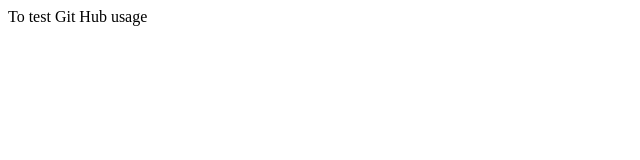
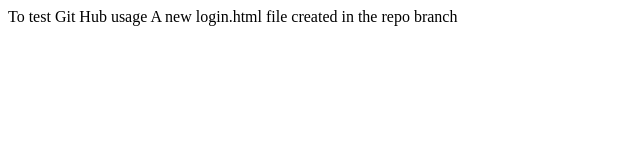
Before and after one commit to amithnigam/Sandbox, a plain HTML site: page Index.html in a window 1280 px wide. Shown: the whole page, without its empty margins (0-640 px from the left). Drawn offline with Linux system fonts and the light colour scheme.

Commit message:
logi.html added on branch

```diff
--- a/Index.html
+++ b/Index.html
@@ -4,6 +4,8 @@
 	</head>
 	<body>
 		To test Git Hub usage
+
+		A new login.html file created in the repo branch
 	</body>
 
 
```
Also changed, not shown: login.html (added, +1 -0 lines), dummy1/abc.txt (added), log.txt (added).
